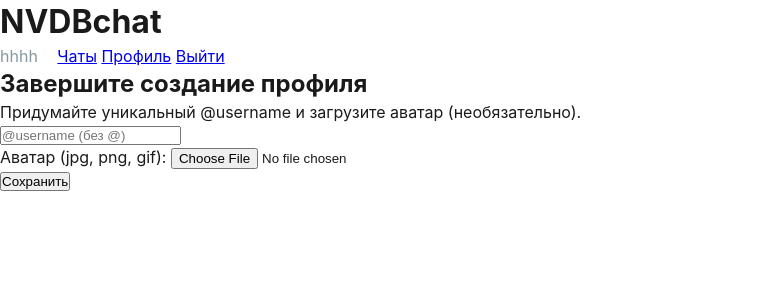
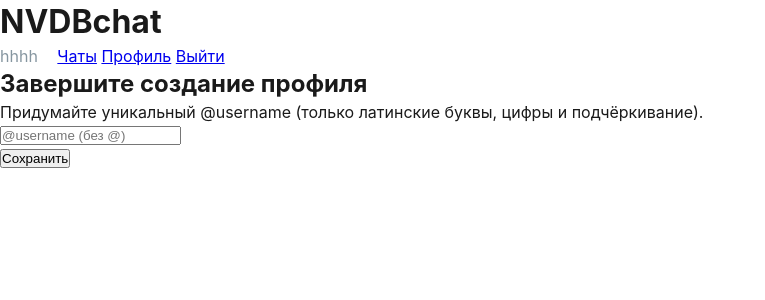
Before and after one commit to Dan202667/NVDBchat, a Flask app: page /create_profile in a window 1280 px wide. Shown: the top 300 px of the page, without its empty margins (0-765 px from the left). Run offline with Flask 3, Linux system fonts and the light colour scheme; a user stored in the database is signed in.

Commit message:
Update create_profile.html

```diff
--- a/templates/create_profile.html
+++ b/templates/create_profile.html
@@ -2,14 +2,10 @@
 {% block content %}
 <div class="auth-container">
     <h2>Завершите создание профиля</h2>
-    <p>Придумайте уникальный @username и загрузите аватар (необязательно).</p>
-    <form method="POST" action="{{ url_for('create_profile') }}" enctype="multipart/form-data">
+    <p>Придумайте уникальный @username (только латинские буквы, цифры и подчёркивание).</p>
+    <form method="POST" action="{{ url_for('create_profile') }}">
         <div class="form-group">
             <input type="text" name="username" placeholder="@username (без @)" required pattern="[A-Za-z0-9_]+" title="Только латинские буквы, цифры и подчёркивание">
-        </div>
-        <div class="form-group">
-            <label>Аватар (jpg, png, gif):</label>
-            <input type="file" name="avatar" accept="image/*">
         </div>
         <button type="submit" class="btn">Сохранить</button>
     </form>
```
